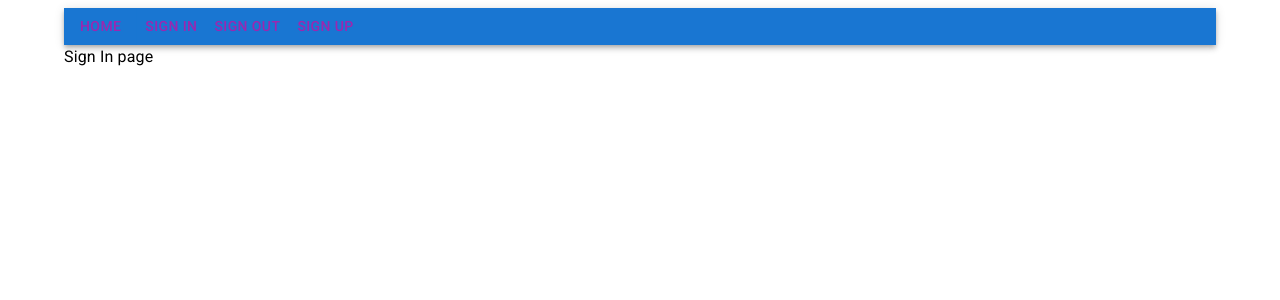
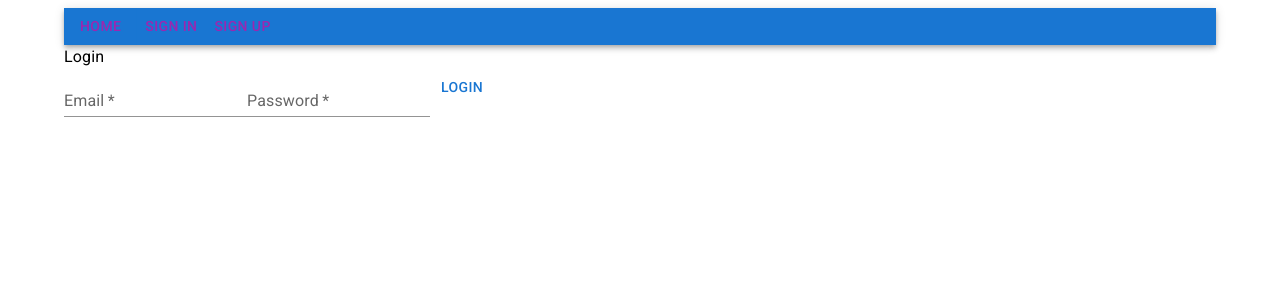
Before and after one commit to crespire/ts-auth-sample, a React (Create React App) app: page / in a window 1280 px wide. Shown: the top 300 px of the page. Built offline with nearby package versions, Linux system fonts and the light colour scheme; no server answers.

Commit message:
feat: basic auth completed

```diff
--- a/src/App.tsx
+++ b/src/App.tsx
@@ -1,21 +1,53 @@
 import {Container, AppBar, ButtonGroup, Button} from '@mui/material';
-import React from 'react';
+import React, {useState, useEffect, useContext} from 'react';
 import {Outlet} from 'react-router-dom';
+import {FirebaseContext} from '.';
+import {getAuth} from 'firebase/auth';
+import {useNavigate} from 'react-router-dom';
+
+export const AuthContext = React.createContext<firebase.User | null>(null);
 
 function App() {
+  const app = useContext(FirebaseContext);
+  const auth = getAuth(app);
+  const navigate = useNavigate();
+  const [user, setUser] = useState<firebase.User | null>(null);
+  useEffect(() => {
+    const unsubscribe = auth.onAuthStateChanged(firebaseUser => {
+      setUser(firebaseUser);
+    });
+
+    return unsubscribe;
+  }, []);
+
   return (
+    <AuthContext.Provider value={user}>
       <Container>
         <AppBar position="static">
           <ButtonGroup variant="text">
             <Button variant="outlined" color="secondary" href="/userpage">
               Home
             </Button>
+            {user === null && (
               <Button variant="text" color="secondary" href="/">
                 Sign In
               </Button>
-          <Button variant="text" color="secondary" href="/signout">
+            )}
+            {user && (
+              <Button
+                variant="text"
+                color="secondary"
+                onClick={() => {
+                  {
+                    auth.signOut().then(() => {
+                      navigate('/');
+                    });
+                  }
+                }}
+              >
                 Sign Out
               </Button>
+            )}
             <Button variant="text" color="secondary" href="/signup">
               Sign Up
             </Button>
@@ -23,6 +55,7 @@ function App() {
         </AppBar>
         <Outlet />
       </Container>
+    </AuthContext.Provider>
   );
 }
 
--- a/src/components/SignIn.tsx
+++ b/src/components/SignIn.tsx
@@ -1,8 +1,54 @@
-import {Typography} from '@mui/material';
+import {Typography, Box, Button, TextField} from '@mui/material';
 import React from 'react';
+import {getAuth, signInWithEmailAndPassword} from 'firebase/auth';
+import {useNavigate} from 'react-router-dom';
+import useForm from '../hooks/useForm';
 
 // This is the auth'd page.
 function SignIn() {
-  return <Typography>Sign In page</Typography>;
+  const auth = getAuth();
+  const navigate = useNavigate();
+  const {values, errors, handleChange, handleSubmit} = useForm(doLogin);
+  function doLogin() {
+    signInWithEmailAndPassword(auth, values['email'], values['pass'])
+      .then(() => {
+        navigate('/userpage');
+      })
+      .catch(error => {
+        console.error(`${error.code}: ${error.message}`);
+      });
+  }
+
+  return (
+    <>
+      <Typography>Login</Typography>
+      <Box component="form">
+        <TextField
+          id="email"
+          name="email"
+          label="Email"
+          variant="standard"
+          required={true}
+          onChange={handleChange}
+          error={errors['email']}
+          helperText={errors['email'] || null}
+          value={values['email'] || ''}
+        ></TextField>
+        <TextField
+          id="pass"
+          name="pass"
+          label="Password"
+          type="password"
+          variant="standard"
+          required={true}
+          onChange={handleChange}
+          error={errors['pass']}
+          helperText={errors['pass'] || null}
+          value={values['pass'] || ''}
+        ></TextField>
+        <Button onClick={handleSubmit}>Login</Button>
+      </Box>
+    </>
+  );
 }
 export default SignIn;
--- a/src/components/SignUp.tsx
+++ b/src/components/SignUp.tsx
@@ -1,8 +1,8 @@
-import {Box, TextField, Button} from '@mui/material';
+import {Box, TextField, Button, Typography} from '@mui/material';
 import React, {useContext} from 'react';
 import useForm from '../hooks/useForm';
 import {getAuth, createUserWithEmailAndPassword} from 'firebase/auth';
-import {AuthContext} from '..';
+import {AuthContext} from '../App';
 import {FirebaseContext} from '..';
 import {useNavigate} from 'react-router-dom';
 
@@ -25,6 +25,8 @@ function SignUp() {
   }
 
   return (
+    <>
+      <Typography>Sign Up</Typography>
       <Box component="form">
         <TextField
           id="email"
@@ -63,6 +65,7 @@ function SignUp() {
         ></TextField>
         <Button onClick={handleSubmit}>Sign Up!</Button>
       </Box>
+    </>
   );
 }
 
--- a/src/components/UserPage.tsx
+++ b/src/components/UserPage.tsx
@@ -1,22 +1,24 @@
-import React, {useContext, useEffect} from 'react';
+import React, {useState, useEffect} from 'react';
 import {Typography} from '@mui/material';
-import {AuthContext} from '..';
+import {getAuth, onAuthStateChanged} from 'firebase/auth';
 import {useNavigate} from 'react-router-dom';
 
-// This is the auth'd page.
 function UserPage() {
-  const auth = useContext(AuthContext);
+  const [user, setUser] = useState<firebase.User | null>(null);
+  const auth = getAuth();
   const navigate = useNavigate();
 
   useEffect(() => {
-    if (auth === null) {
-      console.log(auth);
-      console.log('No Auth found.');
-      navigate('/');
-    }
+    onAuthStateChanged(auth, firebaseuser => {
+      if (firebaseuser) {
+        setUser(firebaseuser);
+      } else {
+        console.log('No Auth found.');
+        navigate('/');
+      }
+    });
   }, []);
-  console.log('User page');
 
-  return <Typography>User Info. Email: {auth?.email}</Typography>;
+  return <Typography>User Info. Email: {user?.email}</Typography>;
 }
 export default UserPage;
--- a/src/index.tsx
+++ b/src/index.tsx
@@ -2,7 +2,7 @@ import React, {createContext} from 'react';
 import ReactDOM from 'react-dom/client';
 import App from './App';
 import {firebaseConfig} from './firebase';
-import firebase, {initializeApp} from 'firebase/app';
+import {initializeApp} from 'firebase/app';
 import {getAuth} from 'firebase/auth';
 import '@fontsource/roboto/300.css';
 import '@fontsource/roboto/400.css';
@@ -22,7 +22,6 @@ const app = initializeApp(firebaseConfig);
 const auth = getAuth(app);
 
 export const FirebaseContext = createContext(app);
-export const AuthContext = React.createContext<firebase.User | null>(null);
 const router = createBrowserRouter([
   {
     path: '/',
@@ -48,9 +47,7 @@ root.render(
   <React.StrictMode>
     <RouterProvider router={router}>
       <FirebaseContext.Provider value={app}>
-        <AuthContext.Provider value={auth}>
-          <App />
-        </AuthContext.Provider>
+        <App />
       </FirebaseContext.Provider>
     </RouterProvider>
   </React.StrictMode>
```
Lines whose indentation alone changed are shown as unchanged.
